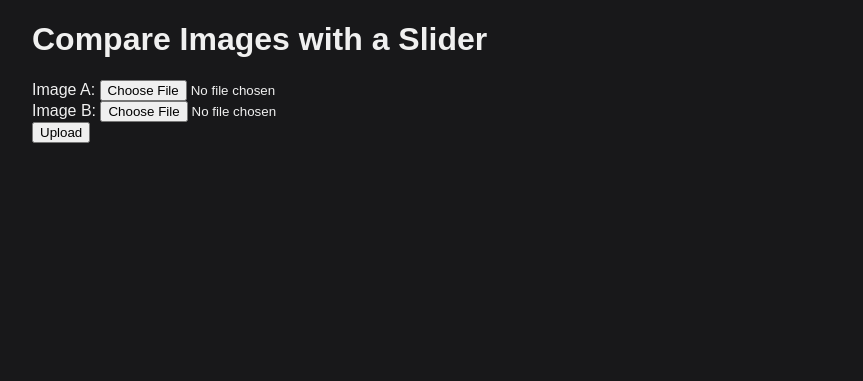
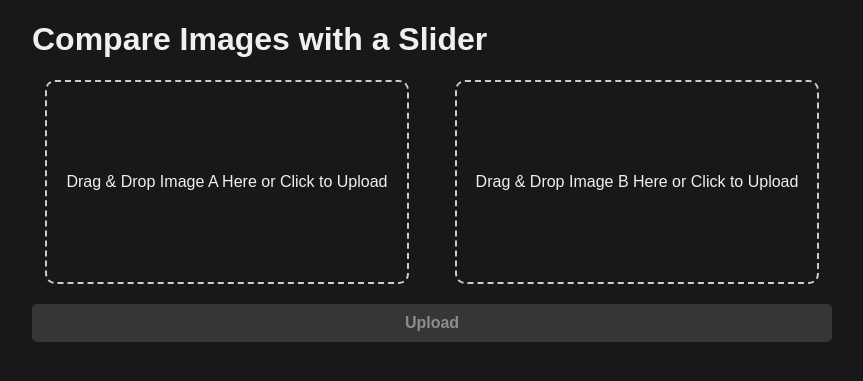
Before and after one commit to bobcao3/supersimple-imgsli, a Flask app: page / in a window 1280 px wide. Shown: the top 381 px of the page, without its empty margins (208-1071 px from the left). Run offline with Flask 3, Linux system fonts and the light colour scheme; some libraries are stand-ins or nearby versions.

Commit message:
drag and drop & better styling on uploads

```diff
--- a/templates/index.html
+++ b/templates/index.html
@@ -2,6 +2,68 @@
 
 {% block content %}
 <h1>Compare Images with a Slider</h1>
+
+<style>
+  .upload-container {
+    display: flex;
+    justify-content: space-around;
+    gap: 20px;
+  }
+
+  .upload-region {
+    width: 45%;
+    height: 200px;
+    border: 2px dashed #ccc;
+    border-radius: 10px;
+    display: flex;
+    align-items: center;
+    justify-content: center;
+    text-align: center;
+    cursor: pointer;
+    position: relative;
+  }
+
+  .upload-region img {
+    max-width: 100%;
+    max-height: 100%;
+    position: absolute;
+  }
+
+  .hidden-input {
+    display: none;
+  }
+
+  .button-container {
+    display: flex;
+    justify-content: center;
+    margin-top: 20px;
+  }
+
+  .upload-button {
+    width: 100%; /* Same width as the upload regions */
+    padding: 10px 20px;
+    font-size: 16px;
+    font-weight: bold;
+    color: white;
+    background-color: #555;
+    border: none;
+    border-radius: 5px;
+    cursor: not-allowed;
+    opacity: 0.5;
+    text-align: center;
+    transition: all 0.3s;
+  }
+
+  .upload-button.enabled {
+    background-color: #28a745;
+    cursor: pointer;
+    opacity: 1;
+  }
+
+  .upload-button:hover.enabled {
+    background-color: #218838;
+  }
+</style>
 
 <form
   hx-post="/upload"
@@ -10,19 +72,111 @@
   encType="multipart/form-data"
   method="post"
 >
-  <div style="display: block">
-    <label for="imageA">Image A:</label>
-    <input type="file" name="imageA" accept="image/*" required>
+  <div class="upload-container">
+    <!-- Upload Region for Image A -->
+    <div class="upload-region" id="uploadRegionA" onclick="document.getElementById('imageA').click()">
+      <span>Drag & Drop Image A Here or Click to Upload</span>
+      <img id="previewA" src="" alt="" style="display: none;">
+      <input
+        type="file"
+        id="imageA"
+        name="imageA"
+        accept="image/*"
+        class="hidden-input"
+        required
+        onchange="previewImage(this, 'previewA'); checkImagesSelected()"
+      >
+    </div>
+
+    <!-- Upload Region for Image B -->
+    <div class="upload-region" id="uploadRegionB" onclick="document.getElementById('imageB').click()">
+      <span>Drag & Drop Image B Here or Click to Upload</span>
+      <img id="previewB" src="" alt="" style="display: none;">
+      <input
+        type="file"
+        id="imageB"
+        name="imageB"
+        accept="image/*"
+        class="hidden-input"
+        required
+        onchange="previewImage(this, 'previewB'); checkImagesSelected()"
+      >
+    </div>
   </div>
 
-  <div style="display: block">
-    <label for="imageB">Image B:</label>
-    <input type="file" name="imageB" accept="image/*" required>
+  <!-- Centered Upload Button -->
+  <div class="button-container">
+    <button
+      type="submit"
+      id="uploadButton"
+      class="upload-button"
+      disabled
+    >
+      Upload
+    </button>
   </div>
-
-  <button type="submit">Upload</button>
 </form>
 
-<!-- The response from /upload will be swapped into this div -->
 <div id="uploadResponse"></div>
+
+<script>
+  // Function to preview the uploaded image
+  function previewImage(input, previewId) {
+    const file = input.files[0];
+    const preview = document.getElementById(previewId);
+    if (file) {
+      const reader = new FileReader();
+      reader.onload = function (e) {
+        preview.src = e.target.result;
+        preview.style.display = "block";
+        preview.parentElement.querySelector("span").style.display = "none";
+      };
+      reader.readAsDataURL(file);
+    }
+  }
+
+  // Enable or disable the upload button based on images selected
+  function checkImagesSelected() {
+    const imageA = document.getElementById('imageA').files.length > 0;
+    const imageB = document.getElementById('imageB').files.length > 0;
+    const uploadButton = document.getElementById('uploadButton');
+
+    if (imageA && imageB) {
+      uploadButton.classList.add('enabled');
+      uploadButton.disabled = false;
+    } else {
+      uploadButton.classList.remove('enabled');
+      uploadButton.disabled = true;
+    }
+  }
+
+  // Drag and drop functionality
+  function enableDragAndDrop(regionId, inputId, previewId) {
+    const region = document.getElementById(regionId);
+    const input = document.getElementById(inputId);
+
+    region.addEventListener("dragover", (e) => {
+      e.preventDefault();
+      region.style.borderColor = "#333";
+    });
+
+    region.addEventListener("dragleave", () => {
+      region.style.borderColor = "#ccc";
+    });
+
+    region.addEventListener("drop", (e) => {
+      e.preventDefault();
+      region.style.borderColor = "#ccc";
+      const files = e.dataTransfer.files;
+      if (files.length > 0) {
+        input.files = files;
+        previewImage(input, previewId);
+        checkImagesSelected();
+      }
+    });
+  }
+
+  enableDragAndDrop("uploadRegionA", "imageA", "previewA");
+  enableDragAndDrop("uploadRegionB", "imageB", "previewB");
+</script>
 {% endblock %}
```
